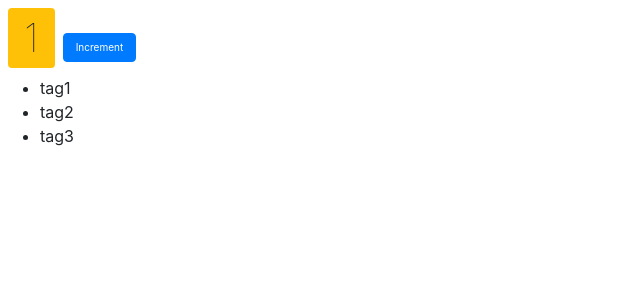
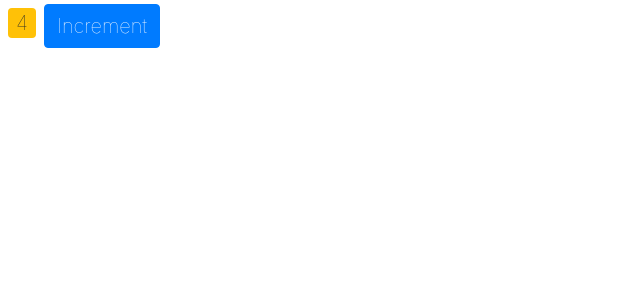
Before and after one commit to DurgeshAlex/React, a React (Create React App) app in the folder counter-app/: page / in a window 1280 px wide. Shown: the top 300 px of the page, without its empty margins (0-640 px from the left). Built offline with nearby package versions, Linux system fonts and the light colour scheme.

Commit message:
Passing Parameter Component.

```diff
--- a/counter-app/src/components/counterComponent.jsx
+++ b/counter-app/src/components/counterComponent.jsx
@@ -2,55 +2,38 @@ import React, { Component } from "react";
 
 class Counter extends Component {
   state = {
-    counter: 1,
-    tags: ["tag1", "tag2", "tag3"],
+    value: this.props.counterProps.value,
   };
   styles = {
-    fontWeight: 30,
-    fontSize: 40,
+    fontWeight: 20,
+    fontSize: 20,
   };
 
-  //   constructor() {
-  //     super();
-  //     this.handleIncrement = this.handleIncrement.bind(this);
-  //   }
   render() {
     return (
       <React.Fragment>
         <span style={this.styles} className={this.getBadgeClasses()}>
-          {this.state.counter}
+          {this.state.value}
         </span>
         <button
-          style={{ fontSize: "10px" }}
+          style={this.styles}
           className="btn btn-primary"
           onClick={this.handleIncrement}
         >
           Increment
         </button>
-        <ul>{this.renderTags()}</ul>
       </React.Fragment>
     );
   }
-  //   handleIncrement() {
-  //     this.setState({ counter: this.state.counter + 1 });
-  //   }
+
   handleIncrement = () => {
-    this.setState({ counter: this.state.counter + 1 });
+    console.log("called");
+    this.setState({ value: this.state.value + 1 });
   };
 
-  handleIncrement() {
-    this.setState({ counter: this.state.counter + 1 });
-  }
-
-  renderTags() {
-    if (this.state.tags.length === 0) {
-      return <p>There is not tags to display</p>;
-    }
-    return this.state.tags.map((tag) => <li key={tag}>{tag}</li>);
-  }
   getBadgeClasses() {
     let classes = "badge m-2 badge-";
-    classes += this.state.counter === 0 ? "primary" : "warning";
+    classes += this.state.value === 0 ? "primary" : "warning";
     return classes;
   }
 }
--- a/counter-app/src/index.js
+++ b/counter-app/src/index.js
@@ -8,7 +8,7 @@ import Counter from "./components/counterComponent";
 
 ReactDOM.render(
   <React.StrictMode>
-    <Counter />
+    <Counter counterProps={{ key: 2, value: 4 }} />
   </React.StrictMode>,
   document.getElementById("root")
 );
```
